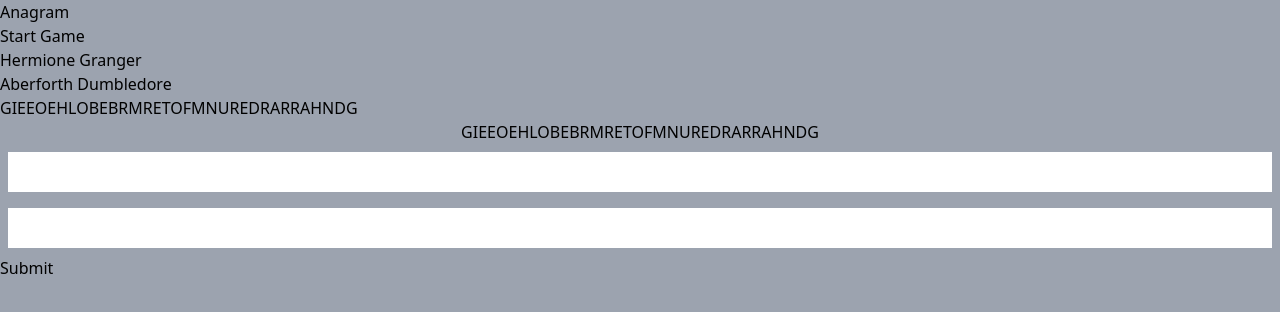
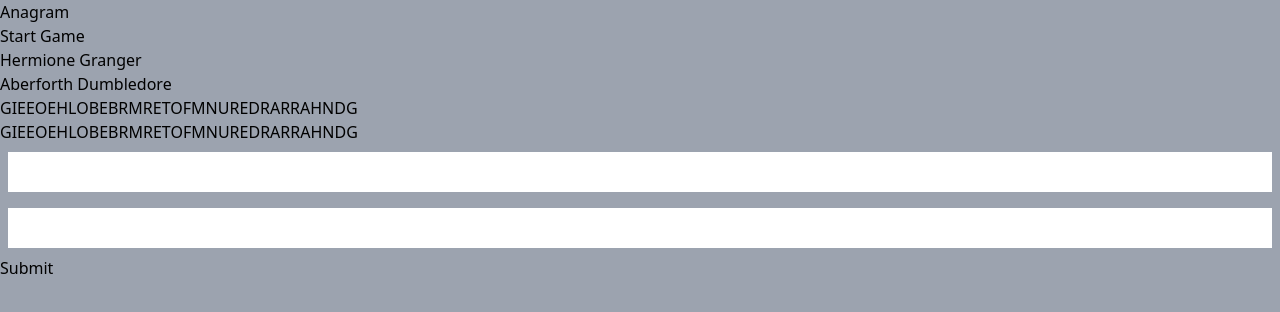
Before and after one commit to carterjamesmike/word-game, a React (Vite) app: page / in a window 1280 px wide. Both pictures are taken after a click on the button "Start Game". Shown: the top 312 px of the page. Built offline with nearby package versions, Linux system fonts and the light colour scheme.

Commit message:
Assist in progress

```diff
--- a/src/components/Game.jsx
+++ b/src/components/Game.jsx
@@ -14,6 +14,9 @@ const [userInputOne, setUserInputOne] = useState('')
 const [userInputTwo, setUserInputTwo] = useState('')
 const [finalAnswer, setFinalAnswer] = useState('')
 const { register, handleSubmit } = useForm()
+const shuffledWordArray = shuffledWord.split('')
+// console.log(wordOne.name)
+// console.log(wordTwo.name)
 
 //Function to randomoly select two words from the normal mode array
 const randomWords = () => {
@@ -38,6 +41,7 @@ const shuffle = (randomWordOne, randomWordTwo) => {
     setShuffledWord(shuffledWord)
     const shuffledWordArray = shuffledWord.split('')
     setLetters(shuffledWordArray)
+
 };
 
 //Function that will compare the user input to the two words
@@ -54,24 +58,44 @@ const compareWords = () => {
     }
 }
 
-const handleInputChange = (e) => {
-    const value = e.target.value;
-    setUserInputOne(value.toUpperCase());
-    setUserInputTwo(value.toUpperCase());
+const handleInputChangeOne = (e) => {
+    setUserInputOne(e.target.value.toUpperCase());
+    updateLetters(userInputOne, userInputTwo);
+    };
+
+const handleInputChangeTwo = (e) => {
+    setUserInputTwo(e.target.value.toUpperCase());
+    updateLetters(userInputOne, userInputTwo);
     };
 
 
-useEffect(() => {
-    setLetters(
-      letters.map((letter) =>
-        userInputOne.includes(letter) ? (
-          <span className="text-green-500">{letter}</span>
-        ) : (
-          letter
-        )
-      )
-    );
-  }, [userInputOne]);
+const updateLetters = (userInputOne, userInputTwo) => {
+    const newLetters = [...letters];
+    const inputSet = new Set(userInputOne + userInputTwo);
+
+    letters.forEach((letter, index) => {
+        if (inputSet.has(letter) && newLetters[index] === letter) {
+            newLetters[index] = <span className="text-green-500">{letter}</span>;
+        } else if (typeof newLetters[index] === 'object') {
+            newLetters[index] = letter;
+        }
+    });
+
+    setLetters(newLetters);
+};
+
+
+// useEffect(() => {
+//     setLetters(
+//       letters.map((letter) =>
+//         userInputOne.includes(letter) ? (
+//           <span className="text-green-500">{letter}</span>
+//         ) : (
+//           letter
+//         )
+//       )
+//     );
+//   }, [userInputOne]);
 
 
 
@@ -86,9 +110,9 @@ useEffect(() => {
             <h1>{shuffledWord}</h1>
         </div>
 
-    <div className='flex flex-row flex-wrap justify-center'>
+    {/* <div className='flex flex-row flex-wrap justify-center'>
     {letters}
-    </div>
+    </div> */}
 
         {/* <div className='flex flex-row flex-wrap justify-center '>
             {shuffledWordArray.map((letter, index) => {
@@ -100,7 +124,11 @@ useEffect(() => {
             })}
         </div> */}
 
-{/* third]) */}
+        {letters.map((letter, index) => (
+            <span key ={index}>{letter}</span>
+        ))}
+
+
 
 
 
@@ -112,16 +140,16 @@ useEffect(() => {
             // {...register('userInputOne', { required: true })}
             value={userInputOne}
             // onChange={(e) => setUserInputOne(e.target.value.toUpperCase())}
-            onChange={handleInputChange}
+            onChange={handleInputChangeOne}
             className='p-2 m-2'
-             type='text' />
+            type='text' />
             <input
             // {...register('userInputTwo', { required: true })}
             value={userInputTwo}
             // onChange={(e) => setUserInputTwo(e.target.value.toUpperCase())}
-            onChange={handleInputChange}
+            onChange={handleInputChangeTwo}
             className='p-2 m-2'
-             type='text' />
+            type='text' />
         </div>
         <button type='submit'>Submit</button>
         </form>
```
